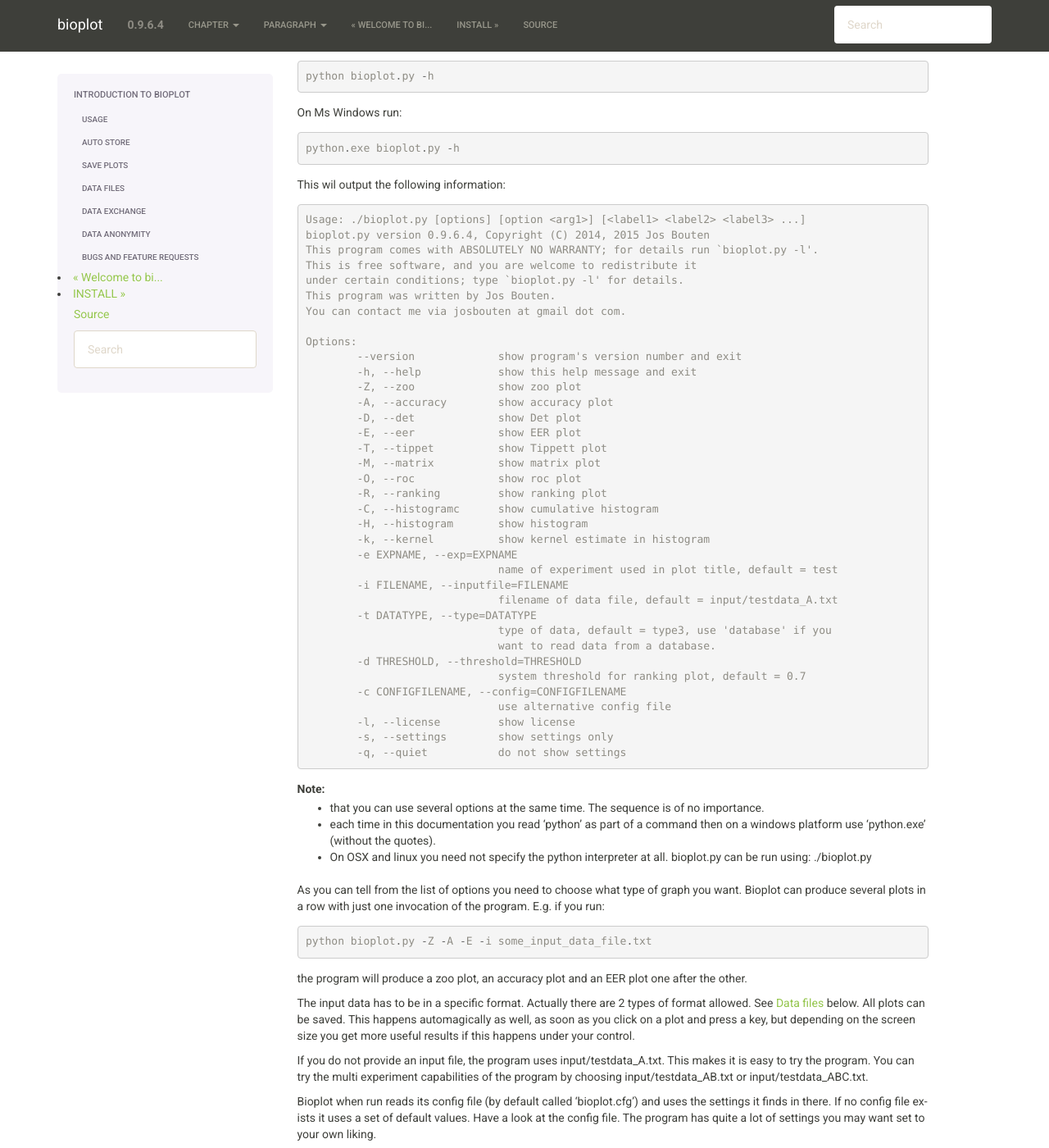
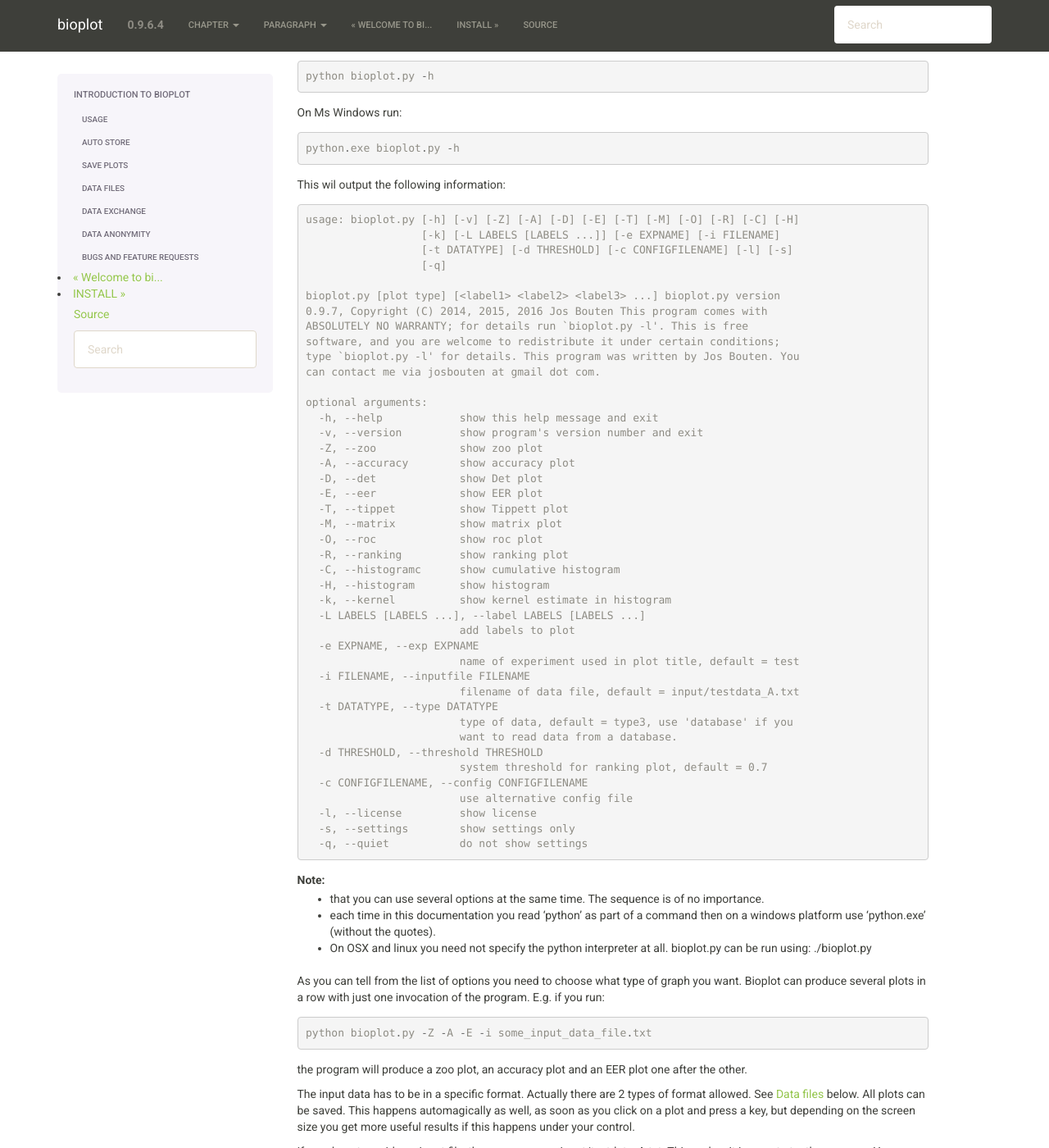
Before and after one commit to josbouten/bioplot, a Sphinx documentation site: the page built from doc/bioplot.rst, in a window 1280 px wide and 1400 px high, scrolled down 533 px. Shown: the whole window at 82% size. Built offline with Sphinx 7.4.7, drawn with Linux system fonts in a browser that asks for light colours; formulas are drawn with MathJax 3.

Commit message:
-L option added

```diff
--- a/doc/bioplot.rst
+++ b/doc/bioplot.rst
@@ -39,44 +39,48 @@
 
 This wil output the following information: ::
 
-	Usage: ./bioplot.py [options] [option <arg1>] [<label1> <label2> <label3> ...]
-	bioplot.py version 0.9.6.4, Copyright (C) 2014, 2015 Jos Bouten
-	This program comes with ABSOLUTELY NO WARRANTY; for details run `bioplot.py -l'.
-	This is free software, and you are welcome to redistribute it
-	under certain conditions; type `bioplot.py -l' for details.
-	This program was written by Jos Bouten.
-	You can contact me via josbouten at gmail dot com.
+    usage: bioplot.py [-h] [-v] [-Z] [-A] [-D] [-E] [-T] [-M] [-O] [-R] [-C] [-H]
+                      [-k] [-L LABELS [LABELS ...]] [-e EXPNAME] [-i FILENAME]
+                      [-t DATATYPE] [-d THRESHOLD] [-c CONFIGFILENAME] [-l] [-s]
+                      [-q]
 
-	Options:
-  		--version             show program's version number and exit
-  		-h, --help            show this help message and exit
-  		-Z, --zoo             show zoo plot
-  		-A, --accuracy        show accuracy plot
-  		-D, --det             show Det plot
-  		-E, --eer             show EER plot
-  		-T, --tippet          show Tippett plot
-  		-M, --matrix          show matrix plot
-  		-O, --roc             show roc plot
-  		-R, --ranking         show ranking plot
-  		-C, --histogramc      show cumulative histogram
-  		-H, --histogram       show histogram
-  		-k, --kernel          show kernel estimate in histogram
-  		-e EXPNAME, --exp=EXPNAME
-                        	      name of experiment used in plot title, default = test
-  		-i FILENAME, --inputfile=FILENAME
-                        	      filename of data file, default = input/testdata_A.txt
-  		-t DATATYPE, --type=DATATYPE
-                        	      type of data, default = type3, use 'database' if you
-                        	      want to read data from a database.
-  		-d THRESHOLD, --threshold=THRESHOLD
-                        	      system threshold for ranking plot, default = 0.7
-  		-c CONFIGFILENAME, --config=CONFIGFILENAME
-                        	      use alternative config file
-  		-l, --license         show license
-  		-s, --settings        show settings only
-  		-q, --quiet           do not show settings
+    bioplot.py [plot type] [<label1> <label2> <label3> ...] bioplot.py version
+    0.9.7, Copyright (C) 2014, 2015, 2016 Jos Bouten This program comes with
+    ABSOLUTELY NO WARRANTY; for details run `bioplot.py -l'. This is free
+    software, and you are welcome to redistribute it under certain conditions;
+    type `bioplot.py -l' for details. This program was written by Jos Bouten. You
+    can contact me via josbouten at gmail dot com.
 
-
+    optional arguments:
+      -h, --help            show this help message and exit
+      -v, --version         show program's version number and exit
+      -Z, --zoo             show zoo plot
+      -A, --accuracy        show accuracy plot
+      -D, --det             show Det plot
+      -E, --eer             show EER plot
+      -T, --tippet          show Tippett plot
+      -M, --matrix          show matrix plot
+      -O, --roc             show roc plot
+      -R, --ranking         show ranking plot
+      -C, --histogramc      show cumulative histogram
+      -H, --histogram       show histogram
+      -k, --kernel          show kernel estimate in histogram
+      -L LABELS [LABELS ...], --label LABELS [LABELS ...]
+                            add labels to plot
+      -e EXPNAME, --exp EXPNAME
+                            name of experiment used in plot title, default = test
+      -i FILENAME, --inputfile FILENAME
+                            filename of data file, default = input/testdata_A.txt
+      -t DATATYPE, --type DATATYPE
+                            type of data, default = type3, use 'database' if you
+                            want to read data from a database.
+      -d THRESHOLD, --threshold THRESHOLD
+                            system threshold for ranking plot, default = 0.7
+      -c CONFIGFILENAME, --config CONFIGFILENAME
+                            use alternative config file
+      -l, --license         show license
+      -s, --settings        show settings only
+      -q, --quiet           do not show settings
 
 Note:
  - that you can use several options at the same time. The sequence is of no importance.
```
